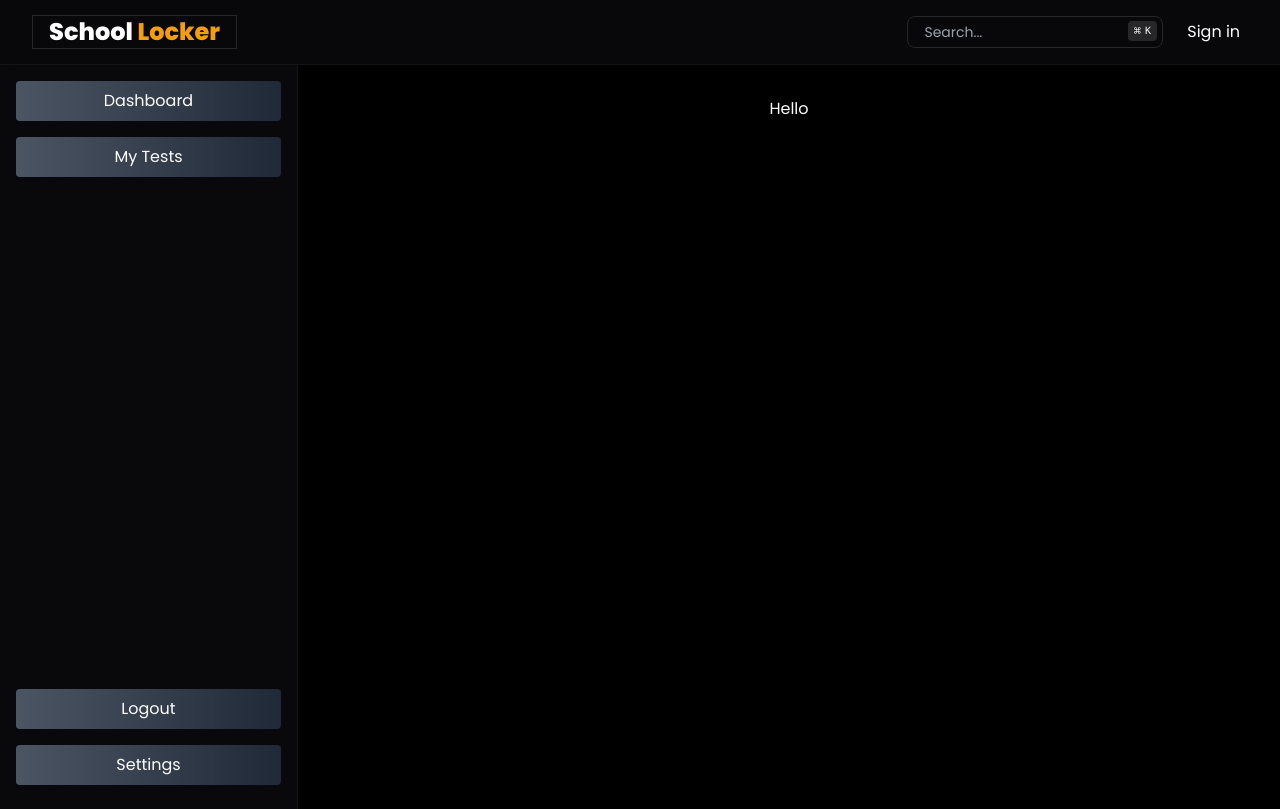
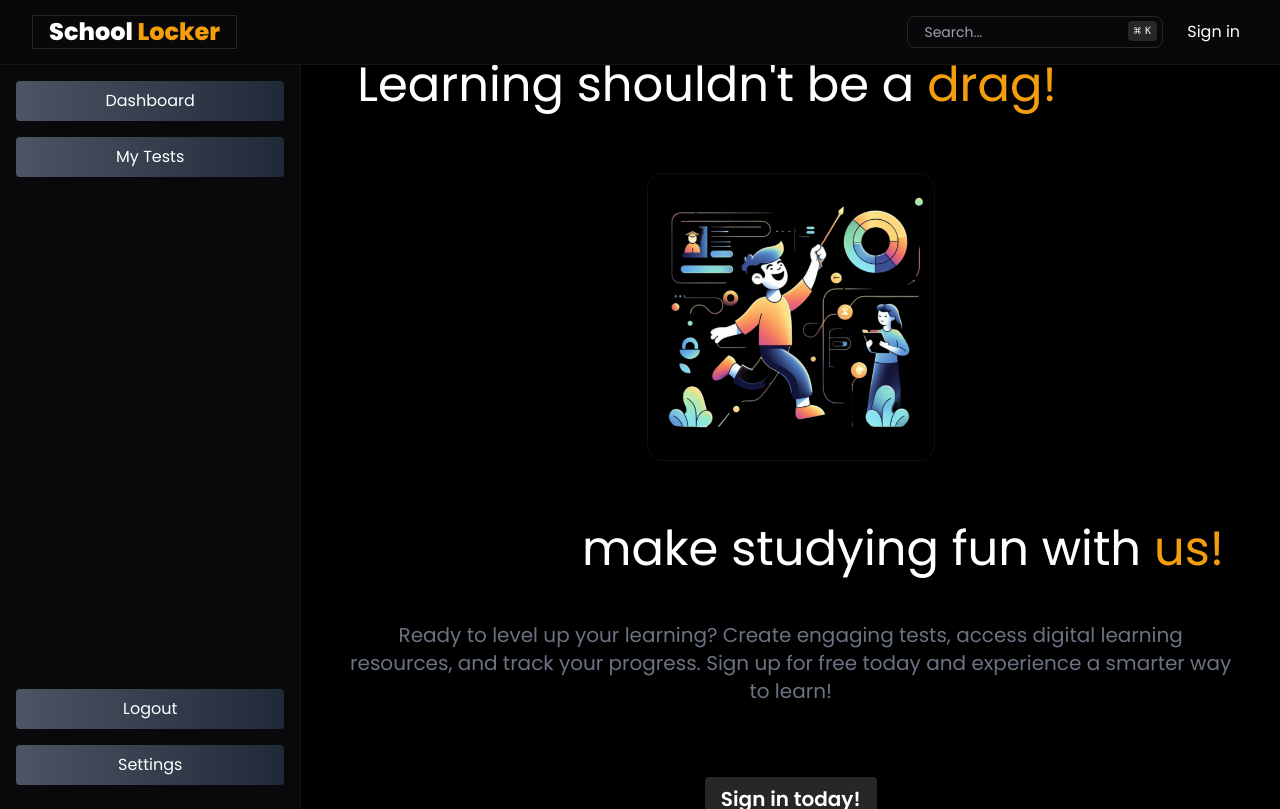
Before and after one commit to wujekbizon/school_locker, a Next.js app: page / in a window 1280 px wide. Built offline with nearby package versions, Linux system fonts and the light colour scheme.

Commit message:
Add Welcome component to Main Panel

```diff
--- a/src/_components/SidePanel.tsx
+++ b/src/app/_components/SidePanel.tsx
@@ -2,7 +2,7 @@ import CustomButton from "@/components/ui/CustomButton";
 
 export default function SidePanel() {
   return (
-    <aside className="sticky top-0 w-96  border-r border-border/40 bg-zinc-950 p-4">
+    <aside className="sticky top-0 hidden  w-96 border-r border-border/40 bg-zinc-950 p-4 md:block">
       <div className="flex h-full flex-col justify-between ">
         <div className="flex flex-col gap-4 ">
           <CustomButton>Dashboard</CustomButton>
--- a/src/app/layout.tsx
+++ b/src/app/layout.tsx
@@ -1,8 +1,8 @@
 import "@/styles/globals.css";
 
-import TopNav from "@/_components/TopNav";
+import TopNav from "@/app/_components/TopNav";
 import { Poppins } from "next/font/google";
-import SidePanel from "@/_components/SidePanel";
+import SidePanel from "@/app/_components/SidePanel";
 
 const poppins = Poppins({
   subsets: ["latin"],
--- a/src/app/page.tsx
+++ b/src/app/page.tsx
@@ -1,8 +1,9 @@
+import Welcome from "@/components/screens/Welcome";
+
 export default function HomePage() {
   return (
-    <main className="flex w-full flex-col items-center overflow-y-scroll  bg-black p-8 text-white">
-      <h1>Hello</h1>
-      <p></p>
+    <main className="flex w-full flex-col items-center overflow-y-scroll text-white">
+      <Welcome />
     </main>
   );
 }
--- /dev/null
+++ b/src/components/screens/Welcome.tsx
@@ -0,0 +1,38 @@
+import Image from "next/image";
+
+export default function Welcome() {
+  return (
+    <section className="flex h-full w-full flex-col items-center justify-center gap-10 bg-black p-12">
+      <div className="flex w-full justify-start">
+        <h1 className="bg-gradient-to-r from-gray-600 to-gray-800 bg-clip-text p-2 text-center text-3xl text-transparent text-white md:text-5xl">
+          Learning shouldn't be a<span className="text-amber-500"> drag!</span>
+        </h1>
+      </div>
+
+      <div className="flex w-full justify-center py-4">
+        <Image
+          className="w-72 rounded-2xl border border-border/40 object-contain"
+          src="/OIG2_NB.png"
+          alt="fun-learn"
+          width={500}
+          height={500}
+        />
+      </div>
+      <div className="flex w-full justify-end">
+        <h1 className="bg-gradient-to-r from-gray-600 to-gray-800 bg-clip-text p-2  text-center text-3xl text-transparent text-white md:text-5xl">
+          make studying fun with <span className="text-amber-500"> us!</span>
+        </h1>
+      </div>
+      <article className=" max-w-screen-lg">
+        <p className="pb-8 text-center text-xl text-gray-500">
+          Ready to level up your learning? Create engaging tests, access digital
+          learning resources, and track your progress. Sign up for free today
+          and experience a smarter way to learn!
+        </p>
+      </article>
+      <button className="rounded bg-zinc-800 px-4 py-2 text-xl font-semibold hover:bg-amber-500 hover:text-zinc-950">
+        Sign in today!
+      </button>
+    </section>
+  );
+}
```
Also changed, not shown: public/OIG2_NB.png (added), src/app/_components/TopNav.tsx (renamed from src/_components/TopNav.tsx), 1 other file (tests, documents, lock files or other folders).
